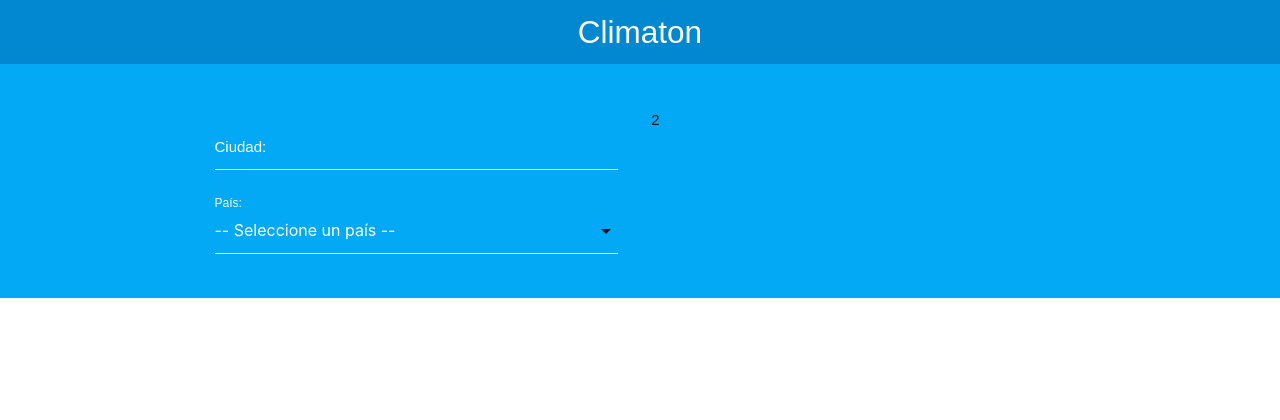
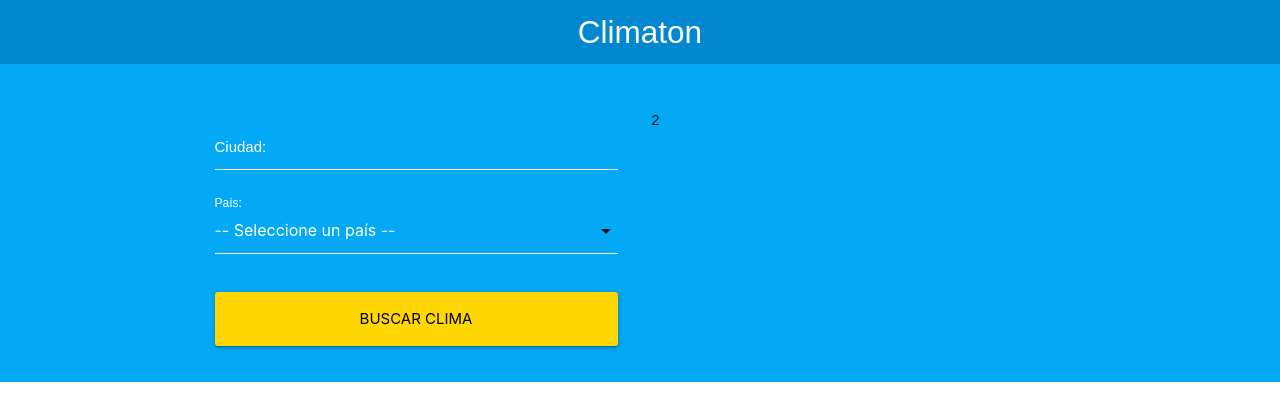
Before and after one commit to Claki94/clima, a React (Create React App) app: page / in a window 1280 px wide. Shown: the top 420 px of the page. Built offline with nearby package versions, Linux system fonts and the light colour scheme.

Commit message:
handleSubmit, validacion en Formulario

```diff
--- a/src/components/Formulario.js
+++ b/src/components/Formulario.js
@@ -7,6 +7,7 @@
         ciudad: '',
         pais: ''
     });
+    const [error, guardarError] = useState(false);
 
     // extraer ciudad y pais
     const {ciudad, pais} = busqueda;
@@ -19,8 +20,26 @@
         });
     }
 
+    // cuando el usuario da submit al form
+    const handleSubmit = e => {
+        e.preventDefault();
+
+        // validacion - campos no vacíos
+        if (!ciudad.trim() || !pais.trim()) {
+            guardarError(true);
+            return;
+        }
+
+        guardarError(false);
+
+        // pasarlo al componente principal
+    }
+
     return (
-        <form>
+        <form
+            onSubmit={handleSubmit}
+        >
+            {error ? <p className="red darken-4 error">Todos los campos son obligatorios</p> : null}
             <div className="input-field col s12">
                 <input
                     type="text"
@@ -50,6 +69,14 @@
                 </select>
                 <label htmlFor="pais">País: </label>
             </div>
+
+            <div className="input-field col s12">
+                <input
+                    type="submit"
+                    value="Buscar clima"
+                    className="waves-effect waves-light btn-large btn-block yellow accent-4"
+                />
+            </div>
         </form>
     );
 }
```
